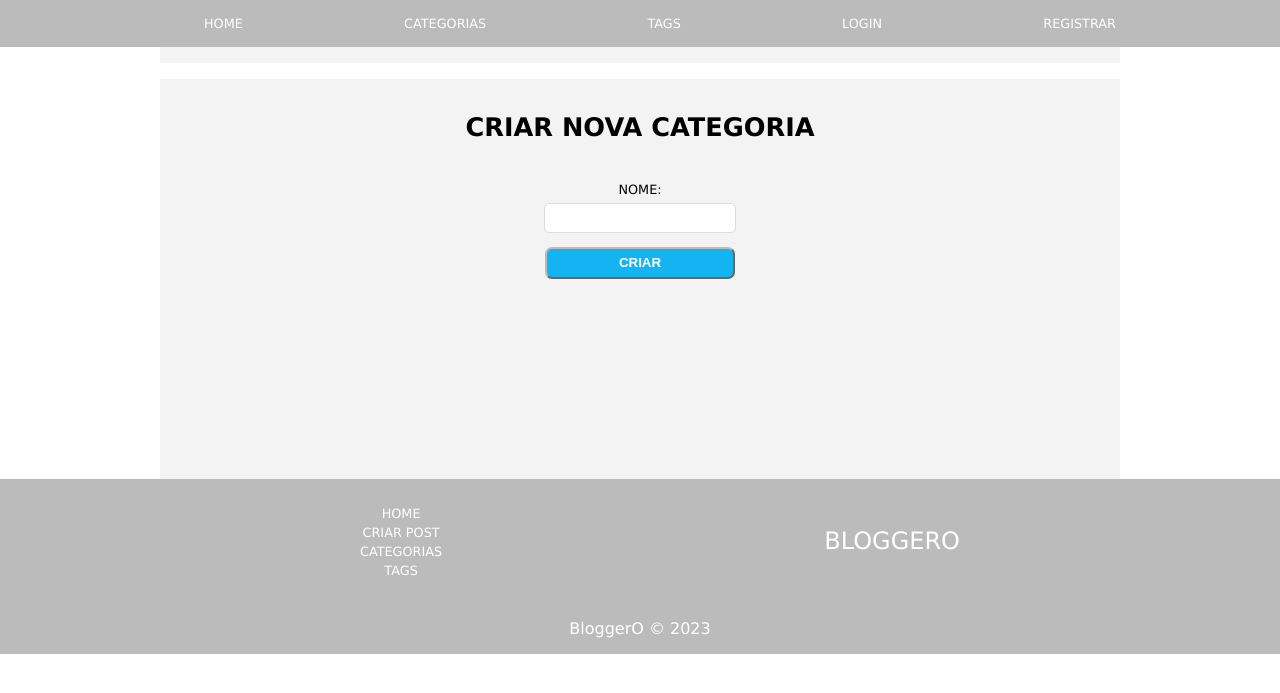
After one commit to viniciussantosm/desafio_mvc, a PHP site: template views/categories/create.php in a window 1280 px wide. The commit adds this page. Shown: the top 693 px of the page. Run offline with PHP 8.4, Linux system fonts and the light colour scheme; the template is opened without the code that fills it, so the values that code supplies are empty.

Commit message:
Creation of new view and refactoring of old ones to deal with the controllers changes

```diff
--- a/views/auth/create.php
+++ b/views/auth/create.php
@@ -6,11 +6,11 @@
         <form class="login-form" action="http://<?=$_SERVER["HTTP_HOST"]?>/auth/store" method="post">
             <div class="form-control">
                 <label for="name">Nome:</label>
-                <input type="name" name="name" required value="<?=$data["name"]?>">
+                <input type="name" name="name" required value="<?=$data["name"] ?? ""?>">
             </div>
             <div class="form-control">
                 <label for="email">Email:</label>
-                <input type="email" name="email" required value="<?=$data["email"]?>">
+                <input type="email" name="email" required value="<?=$data["email"] ?? ""?>">
             </div>
             <div class="form-control">
                 <label for="password">Senha:</label>
--- /dev/null
+++ b/views/categories/create.php
@@ -0,0 +1,14 @@
+<div class="container">
+    <div class="title-container">
+        <h1>Criar nova categoria</h1>
+    </div>
+    <div class="form-container">
+        <form class="post-create-form" action="http://<?=$_SERVER["HTTP_HOST"]?>/categories/store" method="post">
+            <div class="form-control">
+                <label for="name">Nome:</label>
+                <input type="text" name="name" value="<?=$_POST["name"] ?? ""?>" required>
+            </div>
+            <button class="btn" type="submit">Criar</button>
+        </form>
+    </div>
+</div>
--- a/views/header.php
+++ b/views/header.php
@@ -18,12 +18,13 @@
             <li><a href="http://<?=$_SERVER["HTTP_HOST"]?>/tags/index">Tags</a></li>
             <?php
                 use App\Model\Session;
+                // var_dump(Session::getUserId());
                 if(Session::isLoggedIn()):
             ?>
                 <li><a href="http://<?=$_SERVER["HTTP_HOST"]?>/users/index">Meus Posts</a></li>
                 <li><span>Bem-vindo,</span> <a href="http://<?=$_SERVER["HTTP_HOST"]?>/users/edit/<?=Session::getUserId()?>"><?=Session::getName()?></a> / <a href="http://<?=$_SERVER["HTTP_HOST"]?>/auth/logout">Sair</a></li>
             <?php else: ?>
-                <li><a href="http://<?=$_SERVER["HTTP_HOST"]?>/auth/login">Login</a></li>
+                <li><a href="http://<?=$_SERVER["HTTP_HOST"]?>/auth/index">Login</a></li>
                 <li><a href="http://<?=$_SERVER["HTTP_HOST"]?>/auth/register">Registrar</a></li>
             <?php endif; ?>
         </ul>
```
Also changed, not shown: views/categories/index.php (+3 -22 lines).
